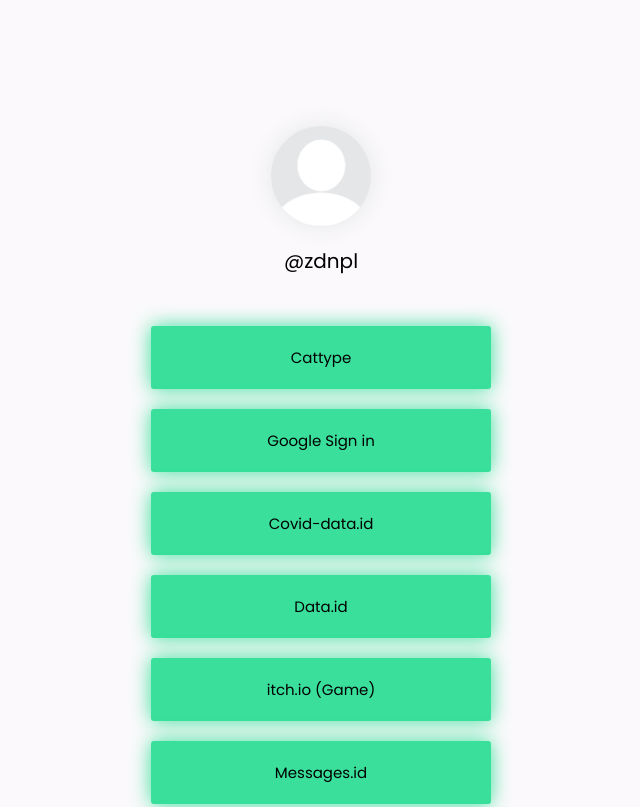
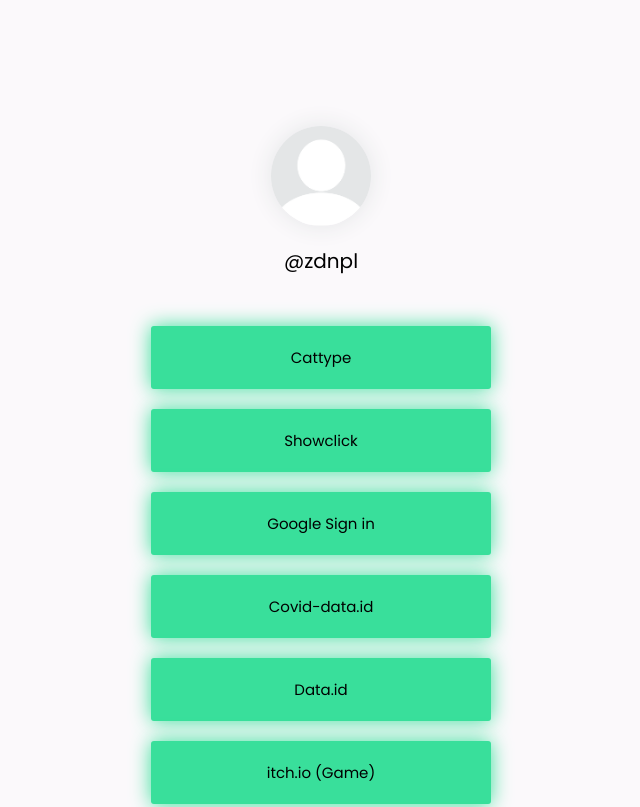
Before and after one commit to zdnpl/linkcloud, a plain HTML site: page index.html in a window 1280 px wide. Shown: the top 807 px of the page, without its empty margins (319-959 px from the left). Drawn offline with Linux system fonts and the light colour scheme.

Commit message:
adding showclick

```diff
--- a/index.html
+++ b/index.html
@@ -12,6 +12,7 @@
 
 
 	<a href="https://zdnpl.github.io/cattype/" class="links">Cattype</a>
+	<a href="https://zdnpl.github.io/showclick/" class="links">Showclick</a>
 	<a href="https://zdnpl.github.io/google-signin/" class="links">Google Sign in</a>
 	<a href="http://id-coviddata.rf.gd/" class="links">Covid-data.id</a>
 	<a href="http://data-id.rf.gd/users" class="links">Data.id</a>
```
